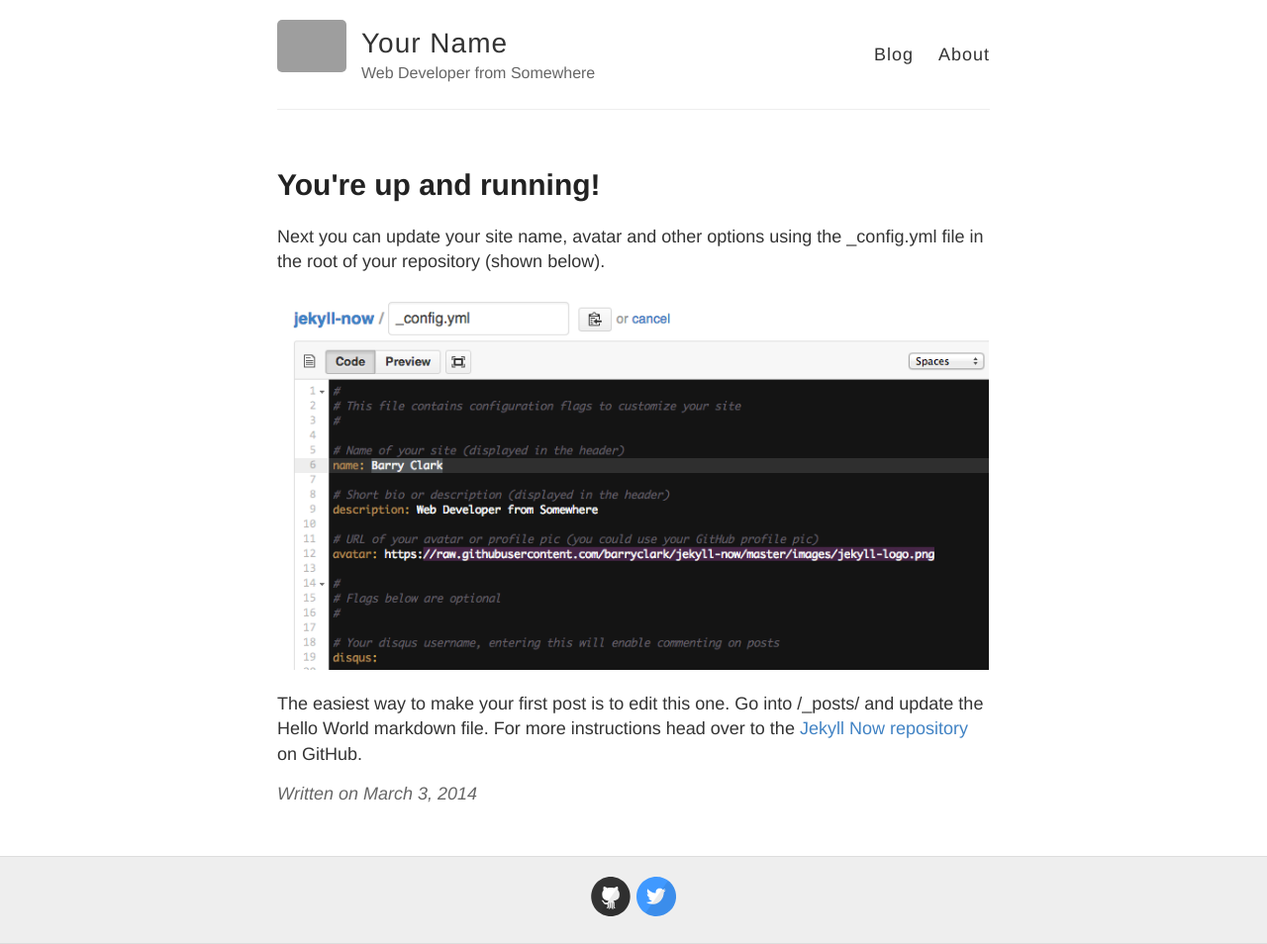
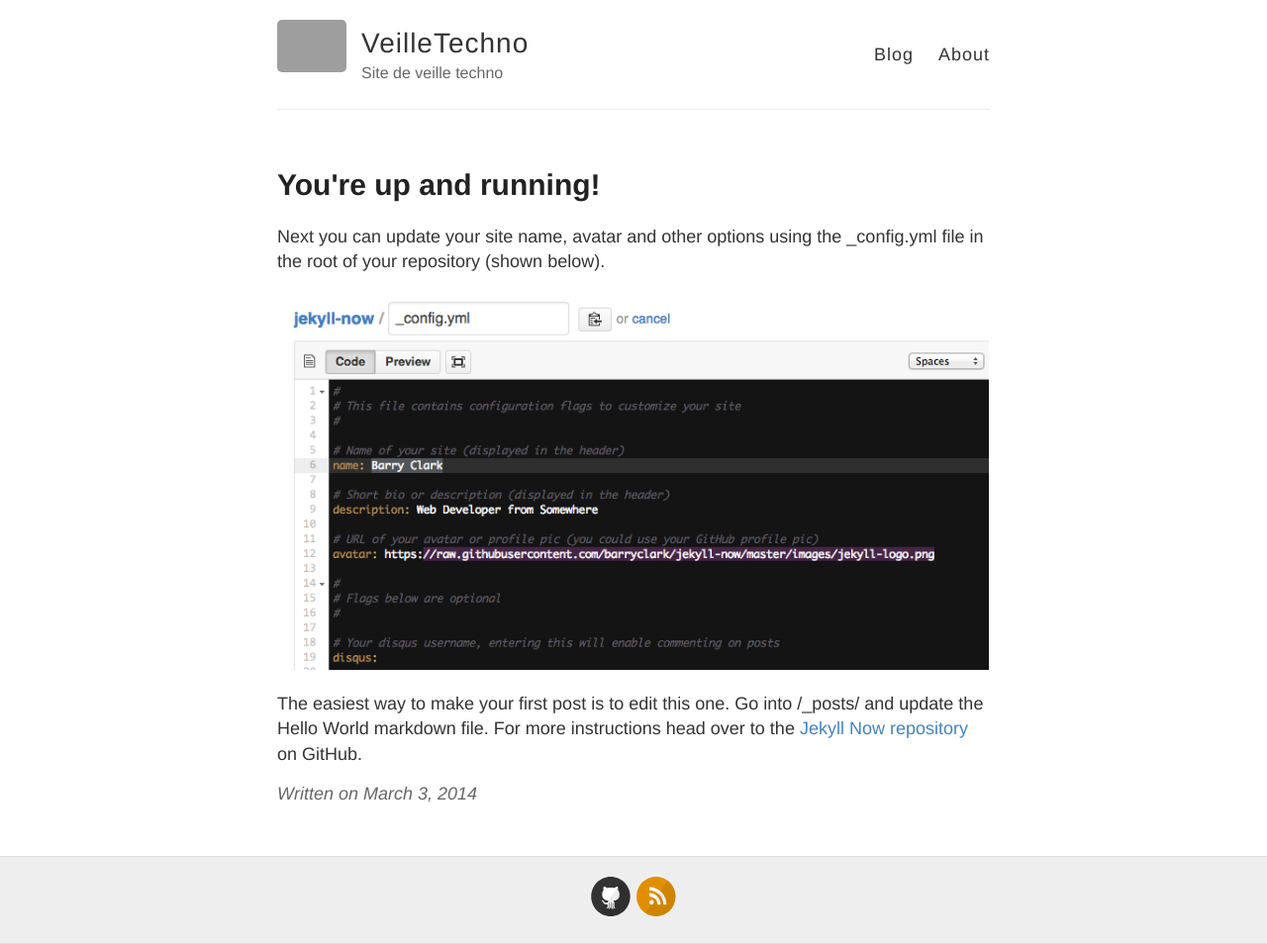
Before and after one commit to smalldek/smalldek.github.io, a Jekyll site: the page built from _posts/2014-3-3-Hello-World.md, in a window 1280 px wide. Shown: the whole page at 99% size. Built offline with Jekyll 4.4.1, drawn with Linux system fonts in a browser that asks for light colours; grey boxes are pictures that could not be loaded.

Commit message:
Update _config.yml

```diff
--- a/_config.yml
+++ b/_config.yml
@@ -3,10 +3,10 @@
 #
 
 # Name of your site (displayed in the header)
-name: Your Name
+name: VeilleTechno
 
 # Short bio or description (displayed in the header)
-description: Web Developer from Somewhere
+description: Site de veille techno
 
 # URL of your avatar or profile pic (you could use your GitHub profile pic)
 avatar: https://raw.githubusercontent.com/barryclark/jekyll-now/master/images/jekyll-logo.png
@@ -21,12 +21,12 @@
   email:
   facebook:
   flickr:
-  github: barryclark/jekyll-now
+  github: smalldek/smalldek.github.io
   instagram:
   linkedin:
   pinterest:
-  rss: # just type anything here for a working RSS icon
-  twitter: jekyllrb
+  rss: RSS # just type anything here for a working RSS icon
+  twitter:
   stackoverflow: # your stackoverflow profile, e.g. "users/50476/bart-kiers"
   youtube: # channel/<your_long_string> or user/<user-name>
   googleplus: # anything in your profile username that comes after plus.google.com/
@@ -41,7 +41,7 @@
 
 # Your website URL (e.g. http://barryclark.github.io or http://www.barryclark.co)
 # Used for Sitemap.xml and your RSS feed
-url:
+url: smalldek.github.io
 
 # If you're hosting your site at a Project repository on GitHub pages
 # (http://yourusername.github.io/repository-name)
```
